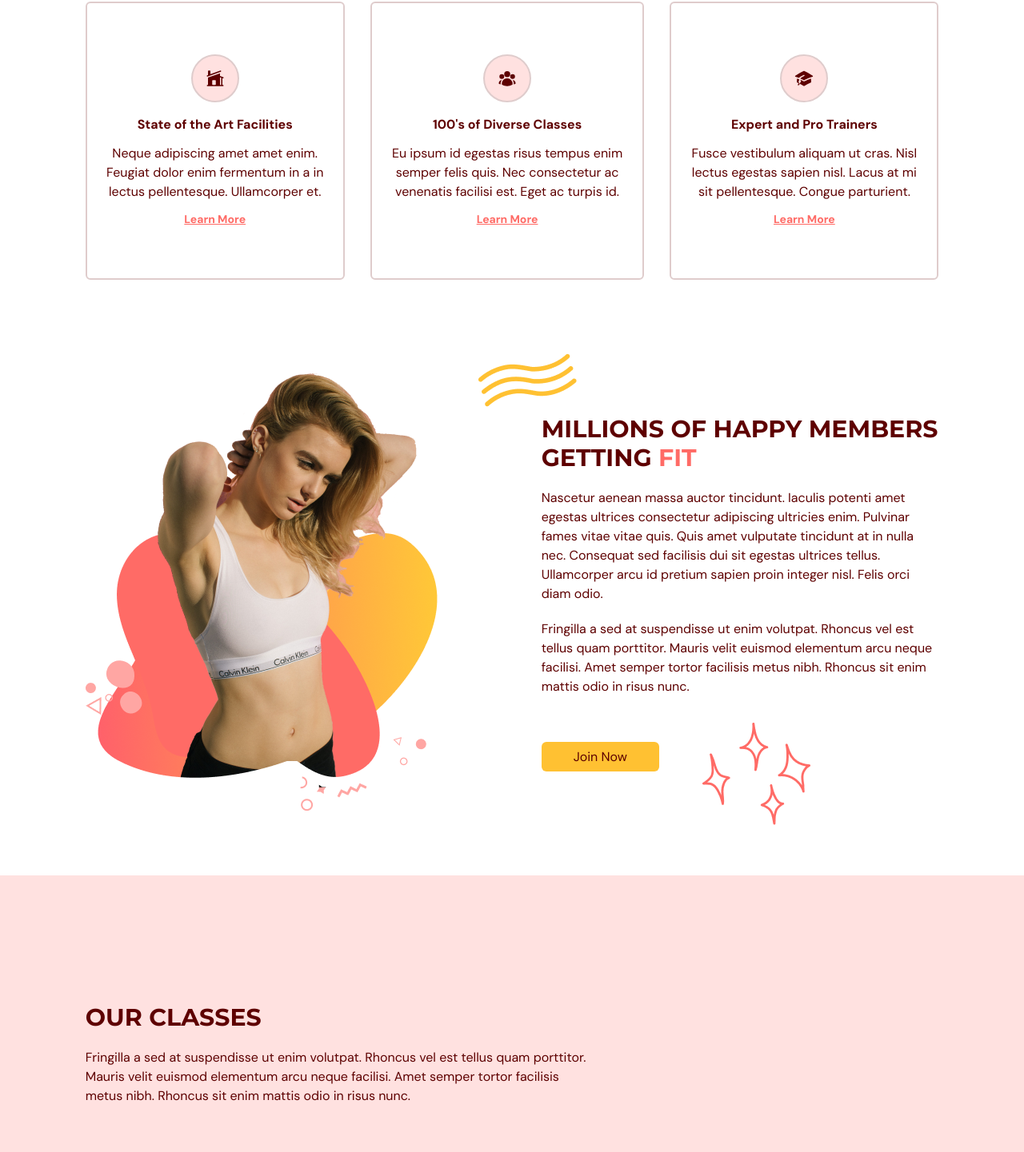
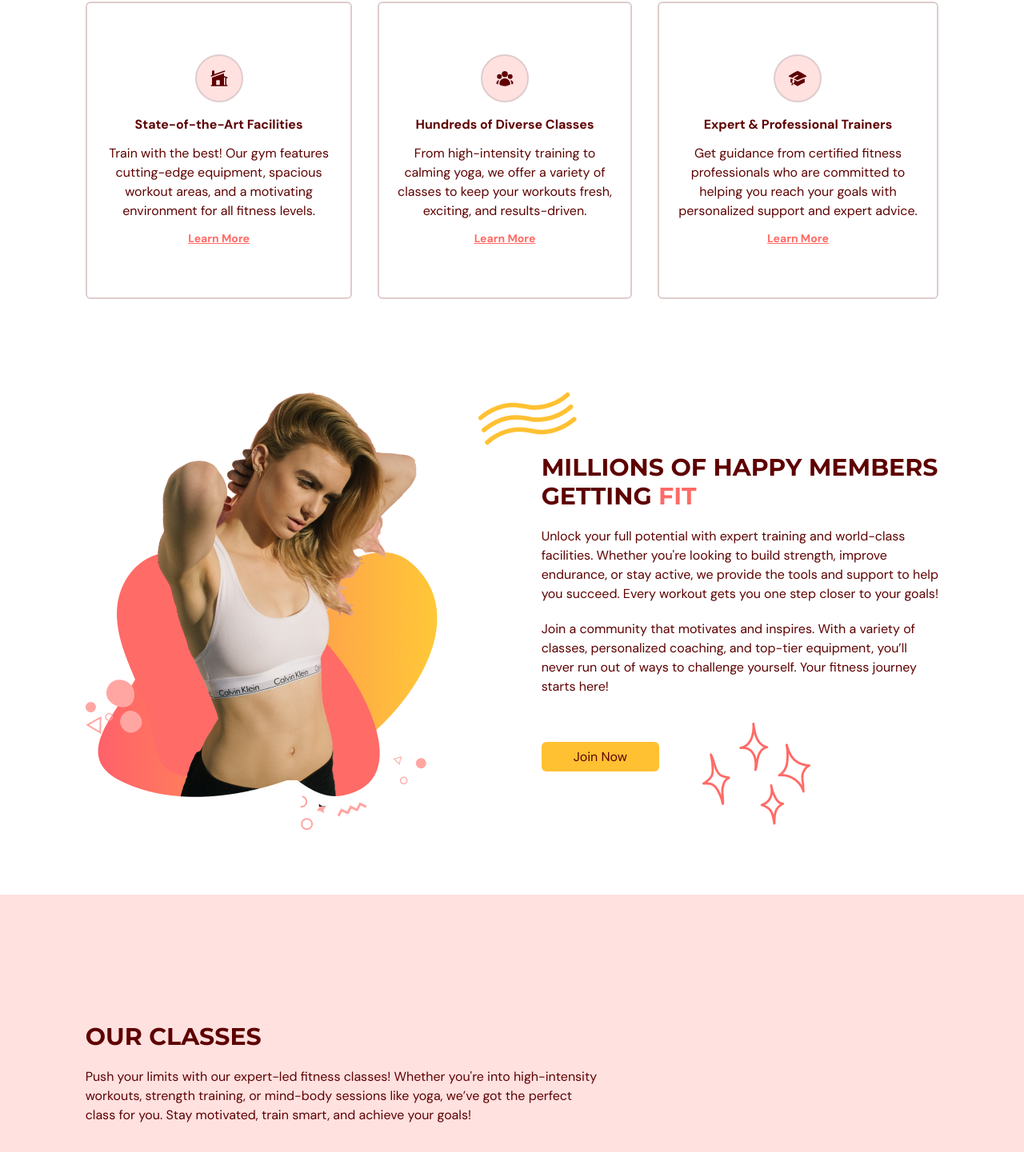
Before and after one commit to SamVicCodes11/TYPESCRIPT-FITNESS-TRACKING-APPLICATION, a React (Vite) app: page / in a window 1280 px wide. Shown: the part 1034-2475 px from the top of the page at 80% size. Built offline with nearby package versions, Linux system fonts and the light colour scheme.

Commit message:
replace dummy

```diff
--- a/src/scenes/benefits/index.tsx
+++ b/src/scenes/benefits/index.tsx
@@ -13,21 +13,21 @@ import Benefit from "./Benefit";
 const benefits: Array<BenefitType> = [
   {
     icon: <HomeModernIcon className="h-6 w-6" />,
-    title: "State of the Art Facilities",
+    title: "State-of-the-Art Facilities",
     description:
-      "Neque adipiscing amet amet enim. Feugiat dolor enim fermentum in a in lectus pellentesque. Ullamcorper et.",
+      "Train with the best! Our gym features cutting-edge equipment, spacious workout areas, and a motivating environment for all fitness levels.",
   },
   {
     icon: <UserGroupIcon className="h-6 w-6" />,
-    title: "100's of Diverse Classes",
+    title: "Hundreds of Diverse Classes",
     description:
-      "Eu ipsum id egestas risus tempus enim semper felis quis. Nec consectetur ac venenatis facilisi est. Eget ac turpis id.",
+      "From high-intensity training to calming yoga, we offer a variety of classes to keep your workouts fresh, exciting, and results-driven.",
   },
   {
     icon: <AcademicCapIcon className="h-6 w-6" />,
-    title: "Expert and Pro Trainers",
+    title: "Expert & Professional Trainers",
     description:
-      "Fusce vestibulum aliquam ut cras. Nisl lectus egestas sapien nisl. Lacus at mi sit pellentesque. Congue parturient.",
+      "Get guidance from certified fitness professionals who are committed to helping you reach your goals with personalized support and expert advice.",
   },
 ];
 
@@ -131,18 +131,17 @@ const Benefits = ({ setSelectedPage }: Props) => {
               }}
             >
               <p className="my-5">
-                Nascetur aenean massa auctor tincidunt. Iaculis potenti amet
-                egestas ultrices consectetur adipiscing ultricies enim. Pulvinar
-                fames vitae vitae quis. Quis amet vulputate tincidunt at in
-                nulla nec. Consequat sed facilisis dui sit egestas ultrices
-                tellus. Ullamcorper arcu id pretium sapien proin integer nisl.
-                Felis orci diam odio.
+                Unlock your full potential with expert training and world-class
+                facilities. Whether you're looking to build strength, improve
+                endurance, or stay active, we provide the tools and support to
+                help you succeed. Every workout gets you one step closer to your
+                goals!
               </p>
               <p className="mb-5">
-                Fringilla a sed at suspendisse ut enim volutpat. Rhoncus vel est
-                tellus quam porttitor. Mauris velit euismod elementum arcu neque
-                facilisi. Amet semper tortor facilisis metus nibh. Rhoncus sit
-                enim mattis odio in risus nunc.
+                Join a community that motivates and inspires. With a variety of
+                classes, personalized coaching, and top-tier equipment, you’ll
+                never run out of ways to challenge yourself. Your fitness
+                journey starts here!
               </p>
             </motion.div>
 
--- a/src/scenes/contactUs/index.tsx
+++ b/src/scenes/contactUs/index.tsx
@@ -46,9 +46,9 @@ const ContactUs = ({ setSelectedPage }: Props) => {
             <span className="text-primary-500">JOIN NOW</span> TO GET IN SHAPE
           </HText>
           <p className="my-5">
-            Congue adipiscing risus commodo placerat. Tellus et in feugiat nisl
-            sapien vel rhoncus. Placerat at in enim pellentesque. Nulla
-            adipiscing leo egestas nisi elit risus sit. Nunc cursus sagittis.
+            Take the first step towards a healthier, stronger you! Achieve your
+            fitness goals with guided workouts, expert tips, and personalized
+            training plans. No more excuses—let’s get moving!
           </p>
         </motion.div>
 
--- a/src/scenes/footer/index.tsx
+++ b/src/scenes/footer/index.tsx
@@ -5,24 +5,31 @@ const Footer = () => {
     <footer className="bg-primary-100 py-16">
       <div className="justify-content mx-auto w-5/6 gap-16 md:flex">
         <div className="mt-16 basis-1/2 md:mt-0">
-          <img alt="logo" src={Logo} />
+          <img alt="Evogym Logo" src={Logo} />
           <p className="my-5">
-            Lorem vitae ut augue auctor faucibus eget eget ut libero. Elementum
-            purus et arcu massa dictum condimentum. Augue scelerisque iaculis
-            orci ut habitant laoreet. Iaculis tristique.
+            At Evogym, we’re more than just a fitness center—we’re a
+            community committed to your success. Whether you're a beginner
+            or a pro, we provide state-of-the-art facilities, expert
+            coaching, and a supportive environment to help you reach your
+            fitness goals.
           </p>
-          <p>© Evogym All Rights Reserved.</p>
+          <p>© {new Date().getFullYear()} Evogym. All Rights Reserved.</p>
         </div>
         <div className="mt-16 basis-1/4 md:mt-0">
-          <h4 className="font-bold">Links</h4>
-          <p className="my-5">Massa orci senectus</p>
-          <p className="my-5">Et gravida id et etiam</p>
-          <p>Ullamcorper vivamus</p>
+          <h4 className="font-bold">Quick Links</h4>
+          <p className="my-5 cursor-pointer hover:text-primary-500">About Us</p>
+          <p className="my-5 cursor-pointer hover:text-primary-500">
+            Our Classes
+          </p>
+          <p className="cursor-pointer hover:text-primary-500">
+            Membership Plans
+          </p>
         </div>
         <div className="mt-16 basis-1/4 md:mt-0">
           <h4 className="font-bold">Contact Us</h4>
-          <p className="my-5">Tempus metus mattis risus volutpat egestas.</p>
-          <p>(333)425-6825</p>
+          <p className="my-5">Need help? Contact us!</p>
+          <p className="font-bold">(333) 425-6825</p>
+          <p className="mt-2">support@evogym.com</p>
         </div>
       </div>
     </footer>
--- a/src/scenes/ourClasses/index.tsx
+++ b/src/scenes/ourClasses/index.tsx
@@ -13,36 +13,41 @@ const classes: Array<ClassType> = [
   {
     name: "Weight Training Classes",
     description:
-      "Lorem ipsum dolor sit amet, consectetur adipiscing elit, sed do eiusmod tempor incididunt ut labore et dolore magna aliqua. Ut enim ad minim veniam, quis nostrud exercitation ullamco laboris nisi ut aliquip ex ea commodo consequat.",
+      "Build strength, tone muscles, and increase endurance with our expert-guided weight training sessions. Perfect for all fitness levels!",
     image: image1,
   },
   {
     name: "Yoga Classes",
+    description:
+      "Improve flexibility, reduce stress, and enhance mindfulness with our relaxing and energizing yoga sessions.",
     image: image2,
   },
   {
     name: "Ab Core Classes",
     description:
-      "Lorem ipsum dolor sit amet, consectetur adipiscing elit, sed do eiusmod tempor incididunt ut labore et dolore magna aliqua. Ut enim ad minim veniam, quis nostrud exercitation ullamco laboris nisi ut aliquip ex ea commodo consequat.",
+      "Strengthen your core with targeted exercises designed to improve stability, posture, and overall athletic performance.",
     image: image3,
   },
   {
     name: "Adventure Classes",
     description:
-      "Lorem ipsum dolor sit amet, consectetur adipiscing elit, sed do eiusmod tempor incididunt ut labore et dolore magna aliqua. Ut enim ad minim veniam, quis nostrud exercitation ullamco laboris nisi ut aliquip ex ea commodo consequat.",
+      "Take your fitness outdoors! Join our adventure classes for exciting challenges that push your limits and keep workouts fun.",
     image: image4,
   },
   {
     name: "Fitness Classes",
+    description:
+      "From cardio to strength training, our fitness classes offer a full-body workout experience tailored to your goals.",
     image: image5,
   },
   {
     name: "Training Classes",
     description:
-      "Lorem ipsum dolor sit amet, consectetur adipiscing elit, sed do eiusmod tempor incididunt ut labore et dolore magna aliqua. Ut enim ad minim veniam, quis nostrud exercitation ullamco laboris nisi ut aliquip ex ea commodo consequat.",
+      "Boost your performance with specialized training programs, combining strength, agility, and endurance techniques.",
     image: image6,
   },
 ];
+
 
 type Props = {
   setSelectedPage: (value: SelectedPage) => void;
@@ -68,10 +73,10 @@ const OurClasses = ({ setSelectedPage }: Props) => {
           <div className="md:w-3/5">
             <HText>OUR CLASSES</HText>
             <p className="py-5">
-              Fringilla a sed at suspendisse ut enim volutpat. Rhoncus vel est
-              tellus quam porttitor. Mauris velit euismod elementum arcu neque
-              facilisi. Amet semper tortor facilisis metus nibh. Rhoncus sit
-              enim mattis odio in risus nunc.
+              Push your limits with our expert-led fitness classes! Whether
+              you're into high-intensity workouts, strength training, or
+              mind-body sessions like yoga, we’ve got the perfect class for you.
+              Stay motivated, train smart, and achieve your goals!
             </p>
           </div>
         </motion.div>
```
